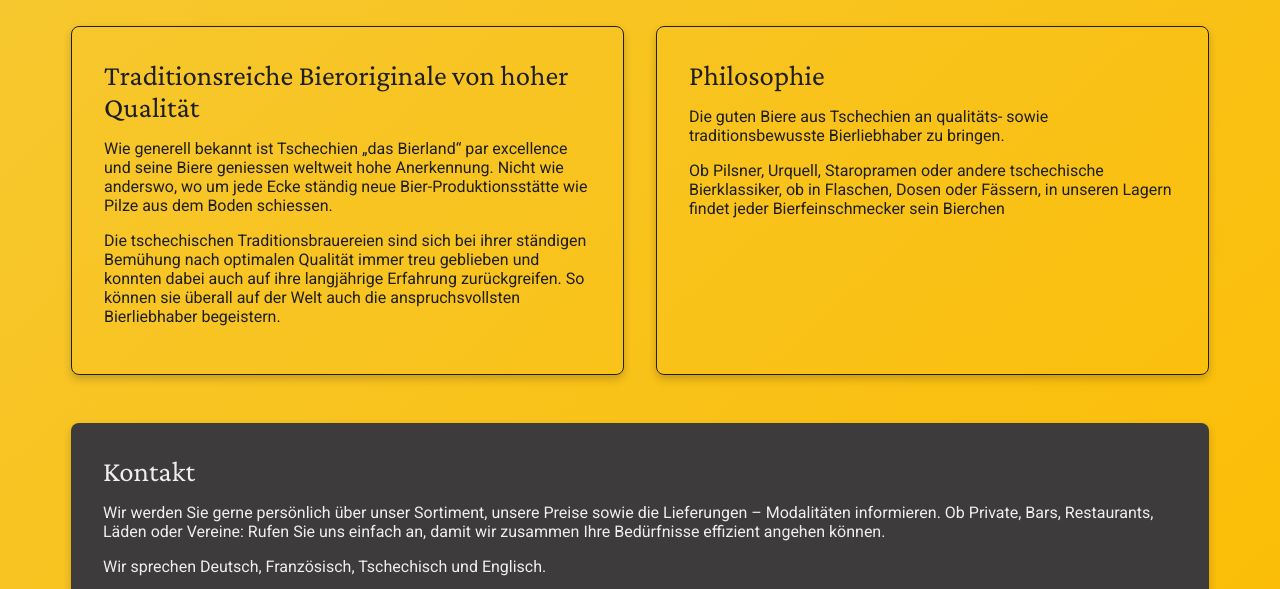
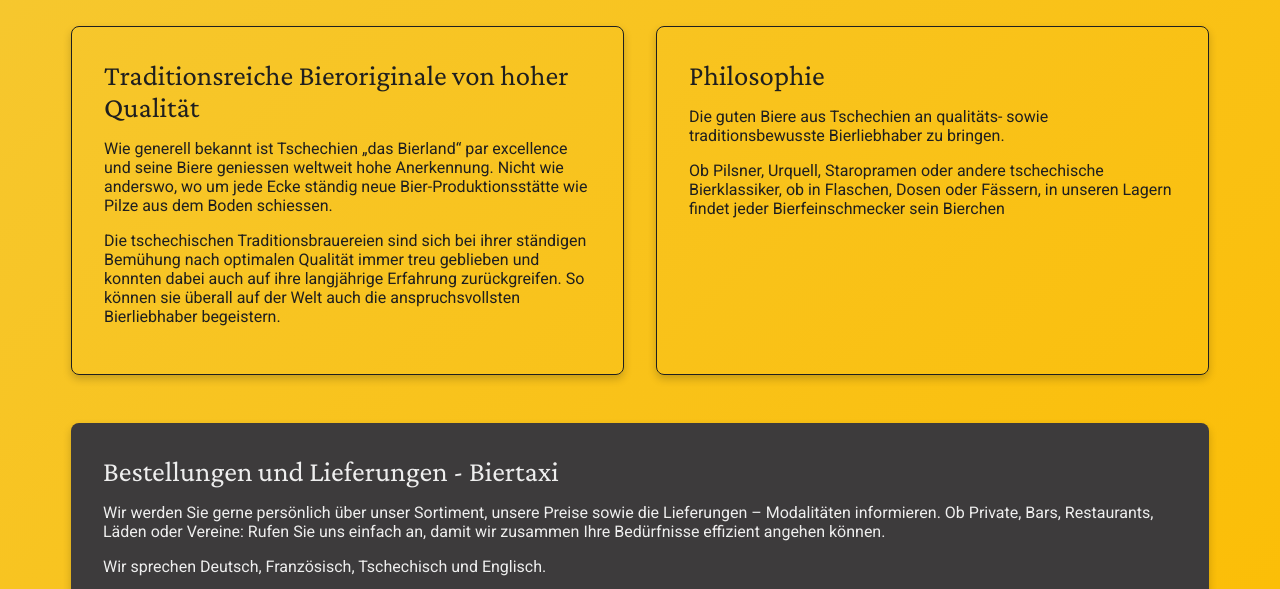
Before and after one commit to schmt5/bierzentrale, a website: page dist/index.html in a window 1280 px wide. Shown: the part 357-946 px from the top of the page. Drawn offline with nearby package versions, Linux system fonts and the light colour scheme.

Commit message:
Adjust contact

```diff
--- a/dist/index.html
+++ b/dist/index.html
@@ -69,7 +69,7 @@
 
             </div>
             <div class="card card-contact">
-                <h2>Kontakt</h2>
+                <h2>Bestellungen und Lieferungen - Biertaxi</h2>
                 <p>Wir werden Sie gerne persönlich über unser Sortiment, unsere Preise sowie die Lieferungen –
                     Modalitäten informieren. Ob Private, Bars, Restaurants, Läden oder Vereine: Rufen Sie uns einfach
                     an, damit wir zusammen Ihre
```
